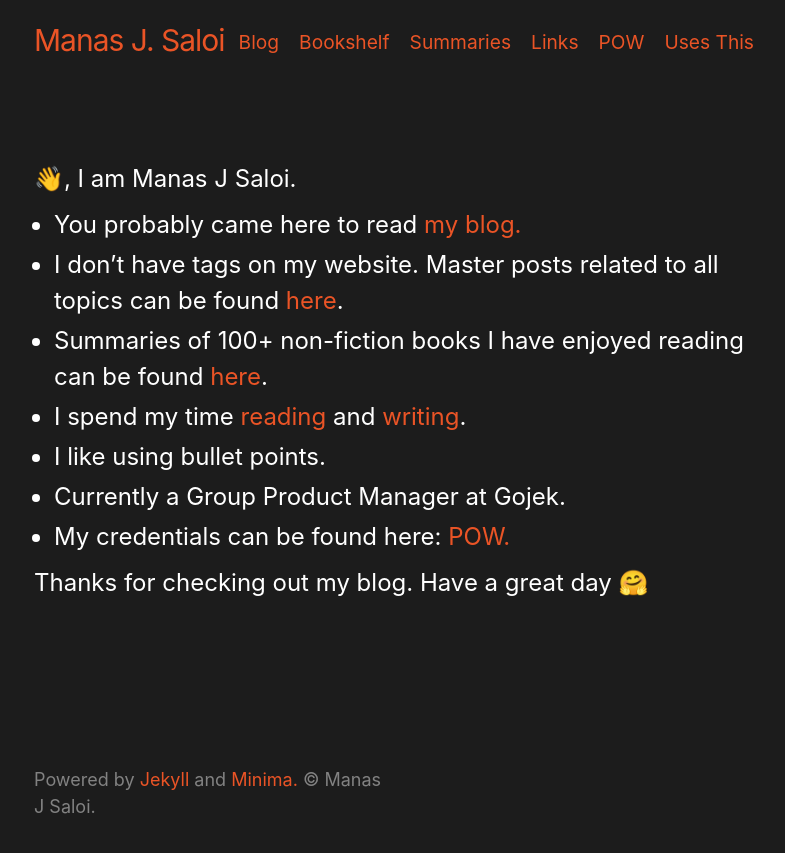
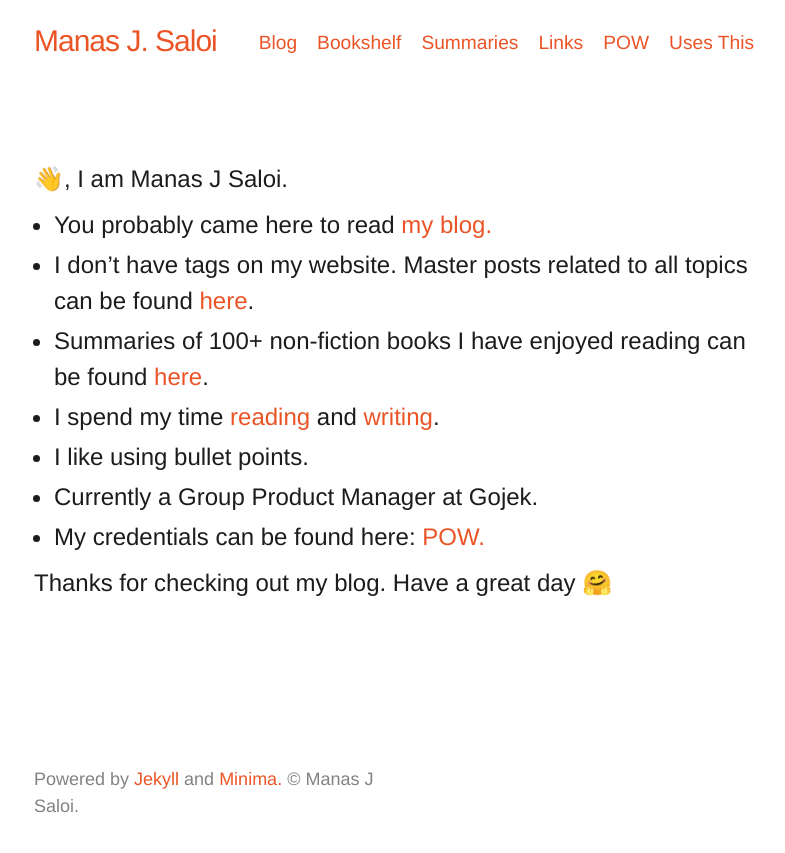
Before and after one commit to manassaloi/JekyllDemo, a Jekyll site: the page built from index.md, in a window 1280 px wide. Shown: the top 853 px of the page, without its empty margins (246-1031 px from the left). Built offline with Jekyll 4.4.1, drawn with Linux system fonts in a browser that asks for light colours; a script that is not in the unit is left out.

Commit message:
Update minima.scss

```diff
--- a/_sass/minima.scss
+++ b/_sass/minima.scss
@@ -2,7 +2,7 @@
 
 // Define defaults for each variable.
 
-$base-font-family: Montserrat, SF Pro Display, Helvetica Neue, Helvetica, serif !default;
+$base-font-family: Helvetica, serif !default;
 $base-font-size:   24px !default;
 $base-font-weight: normal !default;
 $small-font-size:  $base-font-size * 0.875 !default;
@@ -10,9 +10,9 @@ $base-line-height: 1.5 !default;
 
 $spacing-unit:     40px !default;
 
-$text-color:       #FFFFFF !default;
+$text-color:       #1C1C1C !default;
 $a-color:          #EA5426 !default;
-$background-color: #1C1C1C !default;
+$background-color: #FFFFFF !default;
 $brand-color:      #2a7ae2 !default;
 
 $grey-color:       #828282 !default;
```
